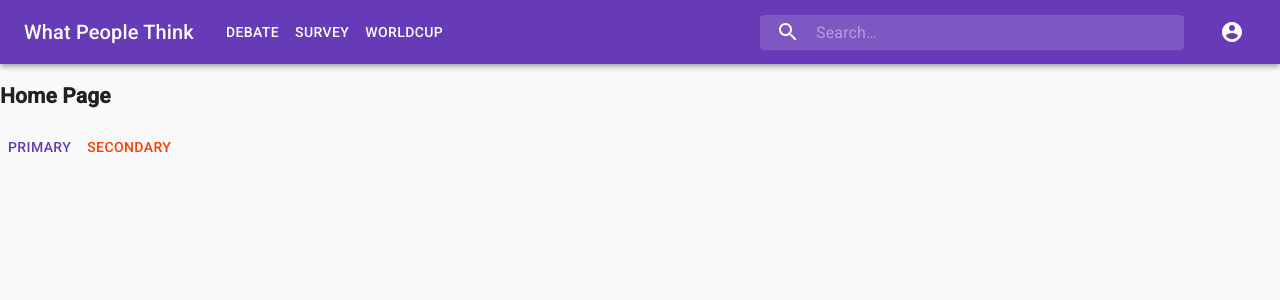
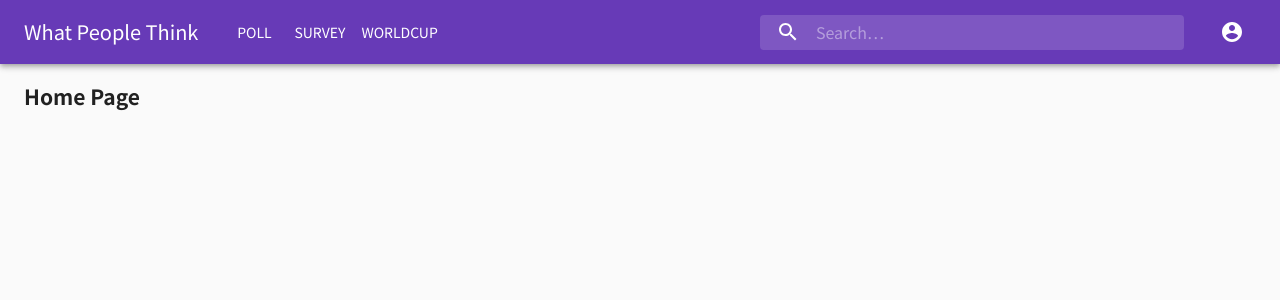
Before and after one commit to JungHanter/WhatPeopleThink, a React app: page / in a window 1280 px wide. Shown: the top 300 px of the page. Built offline with nearby package versions, Linux system fonts and the light colour scheme.

Commit message:
layout of card and cardList

```diff
--- a/src/App.js
+++ b/src/App.js
@@ -1,19 +1,28 @@
 import React, { Fragment } from 'react';
 import { Route } from 'react-router-dom';
 
-import {
-  Home,
-  Search
-} from "./pages";
+import { Home, Search, Poll } from "./pages";
 
-import {AppBar, CssBaseline, Toolbar, Typography, Button, IconButton, InputBase } from "@material-ui/core";
-import {deepPurple, teal, lightBlue, deepOrange, lightGreen, amber, grey} from "@material-ui/core/colors";
+import { AppBar, CssBaseline, Toolbar, Typography, Button, IconButton, InputBase } from "@material-ui/core";
+import { deepPurple, teal, lightBlue, deepOrange, lightGreen, amber, grey } from "@material-ui/core/colors";
 import { createMuiTheme, MuiThemeProvider } from '@material-ui/core/styles';
 import { makeStyles } from '@material-ui/core/styles';
 
 import MyAppBar from './components/MyAppBar'
 
 const theme = createMuiTheme({
+  typography: {
+    fontFamily: [
+      '"Noto Sans KR"',
+      '"Noto Sans"',
+      'Roboto',
+      '-apple-system',
+      'BlinkMacSystemFont',
+      '"Segoe UI"',
+      'Arial',
+      'sans-serif',
+    ].join(','),
+  },
   palette: {
     type: 'light',
     background: {
@@ -39,11 +48,26 @@ const useStyles = makeStyles(theme => ({
   },
   root: {
     flexGrow: 1,
+    width: '100%',
+    marginTop: theme.spacing(2),
+    marginBottom: theme.spacing(2),
+    paddingLeft: theme.spacing(3),
+    paddingRight: theme.spacing(3),
+    [theme.breakpoints.up('md')]: {
+      width: 960,
+      marginLeft: 'auto',
+      marginRight: 'auto',
+    },
+    [theme.breakpoints.up('lg')]: {
+      width: 1280,
+      marginLeft: 'auto',
+        marginRight: 'auto',
+    },
   },
 }));
 
 function App() {
-  const classes = useStyles();
+  const styles = useStyles();
 
   return (
     <MuiThemeProvider theme={theme}>
@@ -51,16 +75,12 @@ function App() {
       <React.Fragment>
         <MyAppBar />
 
-        <div className={classes.root}>
+        <div className={styles.root}>
           <Route exact path="/" component={Home} /> {/* exact keyword for matching root(/) path */}
           <Route path="/search" component={Search} />
-          {/*<Route path="/search" component={Search} />*/}
+          <Route path="/poll" component={Poll} />
         </div>
 
-        <div className="footer">
-          <Button color="primary">Primary</Button>
-          <Button color="secondary">Secondary</Button>
-        </div>
       </React.Fragment>
     </MuiThemeProvider>
   );
--- /dev/null
+++ b/src/components/CardList.js
@@ -0,0 +1,27 @@
+import React from 'react';
+
+import Grid from '@material-ui/core/Grid';
+import PollCard from './PollCard'
+
+import useStyles from './CardListStyles.js'
+
+const CardList = () => {
+  return (
+    <Grid container spacing={2}>
+      <Grid item xs={12} sm={6} lg={4} >
+        <PollCard />
+      </Grid>
+      <Grid item xs={12} sm={6} lg={4} >
+        <PollCard />
+      </Grid>
+      <Grid item xs={12} sm={6} lg={4} >
+        <PollCard />
+      </Grid>
+      <Grid item xs={12} sm={6} lg={4} >
+        <PollCard />
+      </Grid>
+    </Grid>
+  );
+};
+
+export default CardList;
--- /dev/null
+++ b/src/components/CardListStyles.js
@@ -0,0 +1,7 @@
+import { makeStyles } from '@material-ui/core/styles';
+
+const useStyles = makeStyles(theme => ({
+
+}));
+
+export default useStyles;
--- a/src/components/MyAppBar.js
+++ b/src/components/MyAppBar.js
@@ -20,7 +20,7 @@ import MoreIcon from '@material-ui/icons/MoreVert';
 import useStyles from './MyAppBarStyles.js'
 
 function MyAppBar() {
-  const classes = useStyles();
+  const styles = useStyles();
   const [mobileMainAnchorEl, setMobileMainAnchorEl] = React.useState(null);
   const [mobileSubAnchorEl, setMobileSubAnchorEl] = React.useState(null);
 
@@ -73,19 +73,19 @@ function MyAppBar() {
   );
 
   return (
-    <div className={classes.grow}>
+    <div className={styles.grow}>
       <AppBar position="static">
-        <Toolbar className={classes.toolbar}>
+        <Toolbar className={styles.toolbar}>
 
-          <Typography className={classes.title} variant="h6" noWrap>
-            <Link href={'#'} className={classes.link} color="inherit" style={{ textDecoration: 'none' }}>
+          <Typography className={styles.title} variant="h6" noWrap>
+            <Link href={'#'} className={styles.link} color="inherit" style={{ textDecoration: 'none' }}>
               What People Think
             </Link>
           </Typography>
 
-          <div className={classes.sectionDesktopMainMenu}>
+          <div className={styles.sectionDesktopMainMenu}>
             <Button color="inherit">
-              Debate
+              Poll
             </Button>
 
             <Button color="inherit">
@@ -97,10 +97,10 @@ function MyAppBar() {
             </Button>
           </div>
 
-          <div className={classes.sectionMobileMainMenu}>
+          <div className={styles.sectionMobileMainMenu}>
             <IconButton
               edge="start"
-              className={classes.mobileMainMenuButton}
+              className={styles.mobileMainMenuButton}
               onClick={handleMobileMainMenuOpen}
               color="inherit"
               aria-label="Open drawer"
@@ -109,24 +109,24 @@ function MyAppBar() {
             </IconButton>
           </div>
 
-          <div className={classes.grow} />
+          <div className={styles.grow} />
 
-          <div className={classes.sectionSearch}>
-            <div className={classes.searchIcon}>
+          <div className={styles.sectionSearch}>
+            <div className={styles.searchIcon}>
               <SearchIcon />
             </div>
             <InputBase
               placeholder="Search…"
               classes={{
-                root: classes.inputRoot,
-                input: classes.inputInput,
+                root: styles.inputRoot,
+                input: styles.inputInput,
               }}
             />
           </div>
 
           {/*<div className={classes.grow} />*/}
 
-          <div className={classes.sectionDesktopSubMenu}>
+          <div className={styles.sectionDesktopSubMenu}>
             <IconButton
               // edge="end"
               aria-owns={isMobileMainMenuOpen ? 'material-appbar' : undefined}
@@ -137,7 +137,7 @@ function MyAppBar() {
             </IconButton>
           </div>
 
-          <div className={classes.sectionMobileSubMenu}>
+          <div className={styles.sectionMobileSubMenu}>
             <IconButton
               aria-haspopup="true"
               onClick={handleMobileSubMenuOpen}
--- a/src/components/MyAppBarStyles.js
+++ b/src/components/MyAppBarStyles.js
@@ -1,4 +1,3 @@
-import React from 'react';
 import { makeStyles } from '@material-ui/core/styles';
 import { fade } from '@material-ui/core/styles/colorManipulator';
 
--- /dev/null
+++ b/src/components/PollCard.js
@@ -0,0 +1,46 @@
+import React from 'react';
+
+import Card from '@material-ui/core/Card';
+import CardActionArea from '@material-ui/core/CardActionArea';
+import CardActions from '@material-ui/core/CardActions';
+import CardContent from '@material-ui/core/CardContent';
+import CardMedia from '@material-ui/core/CardMedia';
+import Button from '@material-ui/core/Button';
+import Typography from '@material-ui/core/Typography';
+
+import useStyles from './PollCardStyles.js'
+
+const PollCard = () => {
+  const styles = useStyles();
+
+  return (
+
+    <Card className={styles.card}>
+      <CardActionArea className={styles.cardContent}>
+        <CardMedia
+          className={styles.media}
+          image="/static/images/cards/contemplative-reptile.jpg"
+          title="Contemplative Reptile"
+        />
+        <CardContent>
+          <Typography gutterBottom variant="h5" component="h2" className={styles.topic}>
+            탈주범이 되어 돌아온 당신의 가장 친한 친구
+          </Typography>
+          <Typography variant="body2" color="textSecondary" component="p" className={styles.desc}>
+            큰 범죄를 저지른 당신의 가장 친한 친구가 감옥에서 탈출해 돌아왔다. 숨겨달라고 당신을 찾아온 친구, 당신은 어떻게 할 것인가?
+          </Typography>
+        </CardContent>
+      </CardActionArea>
+      <CardActions>
+        <Button size="small" color="secondary">
+          스크랩
+        </Button>
+        <Button size="small" color="secondary">
+          공유
+        </Button>
+      </CardActions>
+    </Card>
+  );
+};
+
+export default PollCard;
--- /dev/null
+++ b/src/components/PollCardStyles.js
@@ -0,0 +1,26 @@
+import { makeStyles } from '@material-ui/core/styles';
+
+const useStyles = makeStyles(theme => ({
+  card: {
+    width: '100%',
+    // maxWidth: 400,
+    // padding: theme.spacing(3, 2),
+  },
+  cardContent: {
+    // height: 500,
+  },
+  media: {
+    height: 140,
+  },
+  topic: {  //title
+
+  },
+  desc: {
+
+  },
+  addition: {
+
+  }
+}));
+
+export default useStyles;
--- a/src/components/index.js
+++ b/src/components/index.js
@@ -1 +1,3 @@
 export { default as MyAppBar } from './MyAppBar';
+export { default as PollCard } from './PollCard';
+export { default as CardList } from './CardList';
--- /dev/null
+++ b/src/pages/Poll.js
@@ -0,0 +1,20 @@
+import React from 'react';
+
+import Typography from '@material-ui/core/Typography';
+import CardList from '../components/CardList';
+
+import useStyles from './styles'
+
+function Poll() {
+  const styles = useStyles();
+
+  return (
+    <div>
+      <Typography variant='h5' component='h1'
+                  color='primary' className={styles.listHeader}>Poll</Typography>
+      <CardList />
+    </div>
+  );
+}
+
+export default Poll;
--- a/src/pages/index.js
+++ b/src/pages/index.js
@@ -1,2 +1,3 @@
 export { default as Home } from './Home';
 export { default as Search } from './Vote';
+export { default as Poll } from './Poll';
--- /dev/null
+++ b/src/pages/styles.js
@@ -0,0 +1,13 @@
+import { makeStyles } from '@material-ui/core/styles';
+
+const useStyles = makeStyles(theme => ({
+  listPage: {
+
+  },
+  listHeader: {
+    marginTop: theme.spacing(3),
+    marginBottom: theme.spacing(2)
+  }
+}));
+
+export default useStyles;
```
Also changed, not shown: public/manifest.json.
